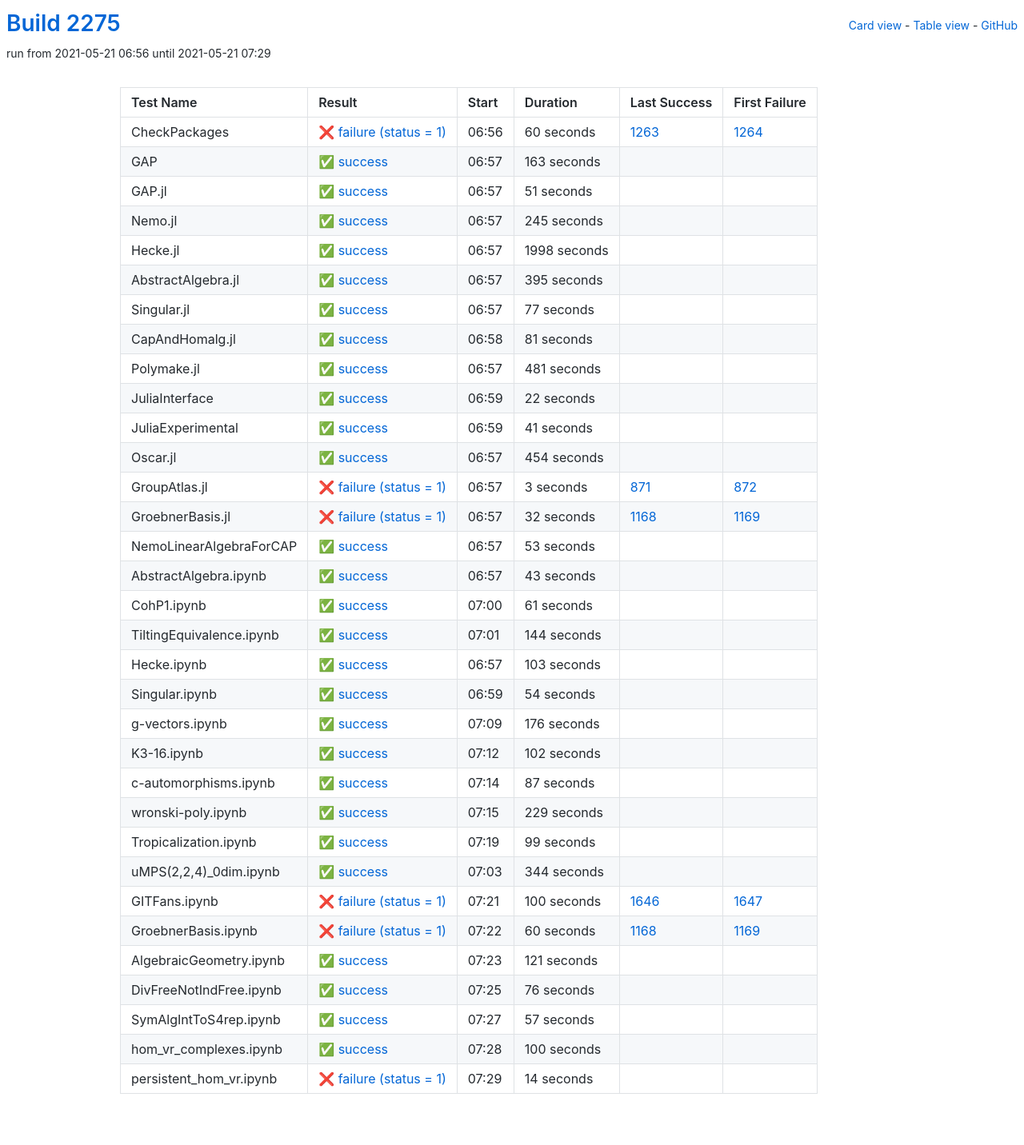
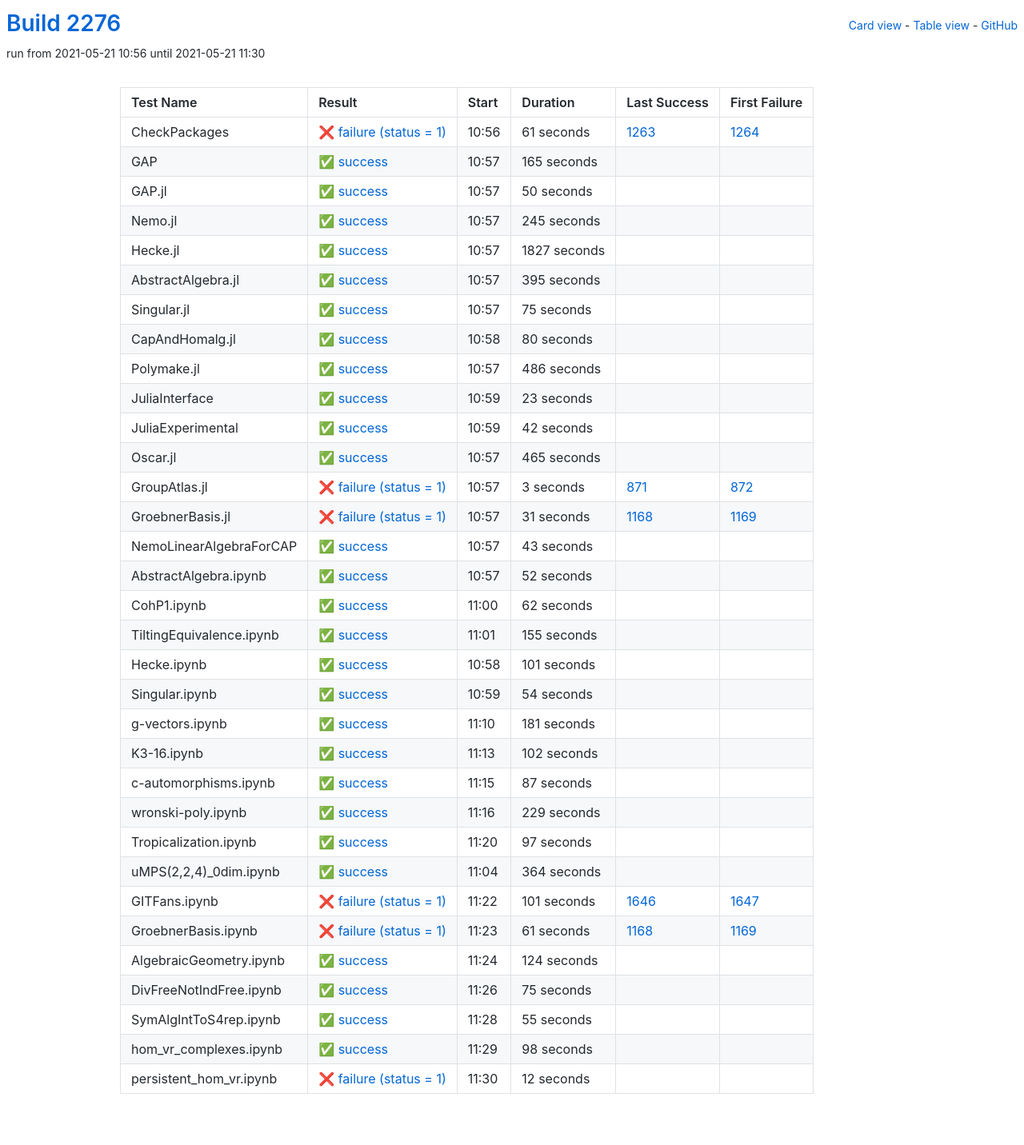
Before and after one commit to oscar-system/oscar-ci-status-stable, a Jekyll site: the page built from table.html, in a window 1280 px wide. Shown: the whole page at 80% size. Built offline with Jekyll 4.4.1, drawn with Linux system fonts in a browser that asks for light colours.

Commit message:
Build #2276

```diff
--- a/_data/ci.yml
+++ b/_data/ci.yml
@@ -1,6 +1,6 @@
 ---
-build: 2275
-build_url: https://oscarci.mathematik.uni-kl.de/job/oscar-stable/2275/
+build: 2276
+build_url: https://oscarci.mathematik.uni-kl.de/job/oscar-stable/2276/
 job: oscar-stable
 organization: oscar-system
 repo: oscar-ci-status-stable
@@ -8,44 +8,44 @@ repourl: https://github.com/oscar-system/oscar-ci-status-stable
 tests:
 - name: CheckPackages
   id: checkpackages
-  log: https://oscarci.mathematik.uni-kl.de/job/oscar-stable/2275/artifact/logs/build-2275/CheckPackages.log
-  start: 2021-05-21 06:56
+  log: https://oscarci.mathematik.uni-kl.de/job/oscar-stable/2276/artifact/logs/build-2276/CheckPackages.log
+  start: 2021-05-21 10:56
   success: false
   exitcode: 1
   status: failure
-  duration: 60
+  duration: 61
   last_success: 1263
   last_success_url: https://oscarci.mathematik.uni-kl.de/job/oscar-stable/1263/
   first_failure: 1264
   first_failure_url: https://oscarci.mathematik.uni-kl.de/job/oscar-stable/1264/
 - name: GAP
   id: gap
-  log: https://oscarci.mathematik.uni-kl.de/job/oscar-stable/2275/artifact/logs/build-2275/GAP.log
-  start: 2021-05-21 06:57
+  log: https://oscarci.mathematik.uni-kl.de/job/oscar-stable/2276/artifact/logs/build-2276/GAP.log
+  start: 2021-05-21 10:57
   success: true
   exitcode: 0
   status: success
-  duration: 163
+  duration: 165
   last_success: false
   last_success_url:
   first_failure: false
   first_failure_url:
 - name: GAP.jl
   id: gap-jl
-  log: https://oscarci.mathematik.uni-kl.de/job/oscar-stable/2275/artifact/logs/build-2275/GAP.jl.log
-  start: 2021-05-21 06:57
+  log: https://oscarci.mathematik.uni-kl.de/job/oscar-stable/2276/artifact/logs/build-2276/GAP.jl.log
+  start: 2021-05-21 10:57
   success: true
   exitcode: 0
   status: success
-  duration: 51
+  duration: 50
   last_success: false
   last_success_url:
   first_failure: false
   first_failure_url:
 - name: Nemo.jl
   id: nemo-jl
-  log: https://oscarci.mathematik.uni-kl.de/job/oscar-stable/2275/artifact/logs/build-2275/Nemo.jl.log
-  start: 2021-05-21 06:57
+  log: https://oscarci.mathematik.uni-kl.de/job/oscar-stable/2276/artifact/logs/build-2276/Nemo.jl.log
+  start: 2021-05-21 10:57
   success: true
   exitcode: 0
   status: success
@@ -56,20 +56,20 @@ tests:
   first_failure_url:
 - name: Hecke.jl
   id: hecke-jl
-  log: https://oscarci.mathematik.uni-kl.de/job/oscar-stable/2275/artifact/logs/build-2275/Hecke.jl.log
-  start: 2021-05-21 06:57
+  log: https://oscarci.mathematik.uni-kl.de/job/oscar-stable/2276/artifact/logs/build-2276/Hecke.jl.log
+  start: 2021-05-21 10:57
   success: true
   exitcode: 0
   status: success
-  duration: 1998
+  duration: 1827
   last_success: false
   last_success_url:
   first_failure: false
   first_failure_url:
 - name: AbstractAlgebra.jl
   id: abstractalgebra-jl
-  log: https://oscarci.mathematik.uni-kl.de/job/oscar-stable/2275/artifact/logs/build-2275/AbstractAlgebra.jl.log
-  start: 2021-05-21 06:57
+  log: https://oscarci.mathematik.uni-kl.de/job/oscar-stable/2276/artifact/logs/build-2276/AbstractAlgebra.jl.log
+  start: 2021-05-21 10:57
   success: true
   exitcode: 0
   status: success
@@ -80,80 +80,80 @@ tests:
   first_failure_url:
 - name: Singular.jl
   id: singular-jl
-  log: https://oscarci.mathematik.uni-kl.de/job/oscar-stable/2275/artifact/logs/build-2275/Singular.jl.log
-  start: 2021-05-21 06:57
+  log: https://oscarci.mathematik.uni-kl.de/job/oscar-stable/2276/artifact/logs/build-2276/Singular.jl.log
+  start: 2021-05-21 10:57
   success: true
   exitcode: 0
   status: success
-  duration: 77
+  duration: 75
   last_success: false
   last_success_url:
   first_failure: false
   first_failure_url:
 - name: CapAndHomalg.jl
   id: capandhomalg-jl
-  log: https://oscarci.mathematik.uni-kl.de/job/oscar-stable/2275/artifact/logs/build-2275/CapAndHomalg.jl.log
-  start: 2021-05-21 06:58
+  log: https://oscarci.mathematik.uni-kl.de/job/oscar-stable/2276/artifact/logs/build-2276/CapAndHomalg.jl.log
+  start: 2021-05-21 10:58
   success: true
   exitcode: 0
   status: success
-  duration: 81
+  duration: 80
   last_success: false
   last_success_url:
   first_failure: false
   first_failure_url:
 - name: Polymake.jl
   id: polymake-jl
-  log: https://oscarci.mathematik.uni-kl.de/job/oscar-stable/2275/artifact/logs/build-2275/Polymake.jl.log
-  start: 2021-05-21 06:57
+  log: https://oscarci.mathematik.uni-kl.de/job/oscar-stable/2276/artifact/logs/build-2276/Polymake.jl.log
+  start: 2021-05-21 10:57
   success: true
   exitcode: 0
   status: success
-  duration: 481
+  duration: 486
   last_success: false
   last_success_url:
   first_failure: false
   first_failure_url:
 - name: JuliaInterface
   id: juliainterface
-  log: https://oscarci.mathematik.uni-kl.de/job/oscar-stable/2275/artifact/logs/build-2275/JuliaInterface.log
-  start: 2021-05-21 06:59
+  log: https://oscarci.mathematik.uni-kl.de/job/oscar-stable/2276/artifact/logs/build-2276/JuliaInterface.log
+  start: 2021-05-21 10:59
   success: true
   exitcode: 0
   status: success
-  duration: 22
+  duration: 23
   last_success: false
   last_success_url:
   first_failure: false
   first_failure_url:
 - name: JuliaExperimental
   id: juliaexperimental
-  log: https://oscarci.mathematik.uni-kl.de/job/oscar-stable/2275/artifact/logs/build-2275/JuliaExperimental.log
-  start: 2021-05-21 06:59
+  log: https://oscarci.mathematik.uni-kl.de/job/oscar-stable/2276/artifact/logs/build-2276/JuliaExperimental.log
+  start: 2021-05-21 10:59
   success: true
   exitcode: 0
   status: success
-  duration: 41
+  duration: 42
   last_success: false
   last_success_url:
   first_failure: false
   first_failure_url:
 - name: Oscar.jl
   id: oscar-jl
-  log: https://oscarci.mathematik.uni-kl.de/job/oscar-stable/2275/artifact/logs/build-2275/Oscar.jl.log
-  start: 2021-05-21 06:57
+  log: https://oscarci.mathematik.uni-kl.de/job/oscar-stable/2276/artifact/logs/build-2276/Oscar.jl.log
+  start: 2021-05-21 10:57
   success: true
   exitcode: 0
   status: success
-  duration: 454
+  duration: 465
   last_success: false
   last_success_url:
   first_failure: false
   first_failure_url:
 - name: GroupAtlas.jl
   id: groupatlas-jl
-  log: https://oscarci.mathematik.uni-kl.de/job/oscar-stable/2275/artifact/logs/build-2275/GroupAtlas.jl.log
-  start: 2021-05-21 06:57
+  log: https://oscarci.mathematik.uni-kl.de/job/oscar-stable/2276/artifact/logs/build-2276/GroupAtlas.jl.log
+  start: 2021-05-21 10:57
   success: false
   exitcode: 1
   status: failure
@@ -164,32 +164,20 @@ tests:
   first_failure_url: https://oscarci.mathematik.uni-kl.de/job/oscar-stable/872/
 - name: GroebnerBasis.jl
   id: groebnerbasis-jl
-  log: https://oscarci.mathematik.uni-kl.de/job/oscar-stable/2275/artifact/logs/build-2275/GroebnerBasis.jl.log
-  start: 2021-05-21 06:57
+  log: https://oscarci.mathematik.uni-kl.de/job/oscar-stable/2276/artifact/logs/build-2276/GroebnerBasis.jl.log
+  start: 2021-05-21 10:57
   success: false
   exitcode: 1
   status: failure
-  duration: 32
+  duration: 31
   last_success: 1168
   last_success_url: https://oscarci.mathematik.uni-kl.de/job/oscar-stable/1168/
   first_failure: 1169
   first_failure_url: https://oscarci.mathematik.uni-kl.de/job/oscar-stable/1169/
 - name: NemoLinearAlgebraForCAP
   id: nemolinearalgebraforcap
-  log: https://oscarci.mathematik.uni-kl.de/job/oscar-stable/2275/artifact/logs/build-2275/NemoLinearAlgebraForCAP.log
-  start: 2021-05-21 06:57
-  success: true
-  exitcode: 0
-  status: success
-  duration: 53
-  last_success: false
-  last_success_url:
-  first_failure: false
-  first_failure_url:
-- name: AbstractAlgebra.ipynb
-  id: abstractalgebra-ipynb
-  log: https://oscarci.mathematik.uni-kl.de/job/oscar-stable/2275/artifact/logs/build-2275/AbstractAlgebra.ipynb.log
-  start: 2021-05-21 06:57
+  log: https://oscarci.mathematik.uni-kl.de/job/oscar-stable/2276/artifact/logs/build-2276/NemoLinearAlgebraForCAP.log
+  start: 2021-05-21 10:57
   success: true
   exitcode: 0
   status: success
@@ -198,46 +186,58 @@ tests:
   last_success_url:
   first_failure: false
   first_failure_url:
-- name: CohP1.ipynb
-  id: cohp1-ipynb
-  log: https://oscarci.mathematik.uni-kl.de/job/oscar-stable/2275/artifact/logs/build-2275/CohP1.ipynb.log
-  start: 2021-05-21 07:00
+- name: AbstractAlgebra.ipynb
+  id: abstractalgebra-ipynb
+  log: https://oscarci.mathematik.uni-kl.de/job/oscar-stable/2276/artifact/logs/build-2276/AbstractAlgebra.ipynb.log
+  start: 2021-05-21 10:57
   success: true
   exitcode: 0
   status: success
-  duration: 61
+  duration: 52
+  last_success: false
+  last_success_url:
+  first_failure: false
+  first_failure_url:
+- name: CohP1.ipynb
+  id: cohp1-ipynb
+  log: https://oscarci.mathematik.uni-kl.de/job/oscar-stable/2276/artifact/logs/build-2276/CohP1.ipynb.log
+  start: 2021-05-21 11:00
+  success: true
+  exitcode: 0
+  status: success
+  duration: 62
   last_success: false
   last_success_url:
   first_failure: false
   first_failure_url:
 - name: TiltingEquivalence.ipynb
   id: tiltingequivalence-ipynb
-  log: https://oscarci.mathematik.uni-kl.de/job/oscar-stable/2275/artifact/logs/build-2275/TiltingEquivalence.ipynb.log
-  start: 2021-05-21 07:01
+  log: https://oscarci.mathematik.uni-kl.de/job/oscar-stable/2276/artifact/logs/build-2276/TiltingEquivalence.ipynb.log
+  start: 2021-05-21 11:01
   success: true
   exitcode: 0
   status: success
-  duration: 144
+  duration: 155
   last_success: false
   last_success_url:
   first_failure: false
   first_failure_url:
 - name: Hecke.ipynb
   id: hecke-ipynb
-  log: https://oscarci.mathematik.uni-kl.de/job/oscar-stable/2275/artifact/logs/build-2275/Hecke.ipynb.log
-  start: 2021-05-21 06:57
+  log: https://oscarci.mathematik.uni-kl.de/job/oscar-stable/2276/artifact/logs/build-2276/Hecke.ipynb.log
+  start: 2021-05-21 10:58
   success: true
   exitcode: 0
   status: success
-  duration: 103
+  duration: 101
   last_success: false
   last_success_url:
   first_failure: false
   first_failure_url:
 - name: Singular.ipynb
   id: singular-ipynb
-  log: https://oscarci.mathematik.uni-kl.de/job/oscar-stable/2275/artifact/logs/build-2275/Singular.ipynb.log
-  start: 2021-05-21 06:59
+  log: https://oscarci.mathematik.uni-kl.de/job/oscar-stable/2276/artifact/logs/build-2276/Singular.ipynb.log
+  start: 2021-05-21 10:59
   success: true
   exitcode: 0
   status: success
@@ -248,20 +248,20 @@ tests:
   first_failure_url:
 - name: g-vectors.ipynb
   id: g-vectors-ipynb
-  log: https://oscarci.mathematik.uni-kl.de/job/oscar-stable/2275/artifact/logs/build-2275/g-vectors.ipynb.log
-  start: 2021-05-21 07:09
+  log: https://oscarci.mathematik.uni-kl.de/job/oscar-stable/2276/artifact/logs/build-2276/g-vectors.ipynb.log
+  start: 2021-05-21 11:10
   success: true
   exitcode: 0
   status: success
-  duration: 176
+  duration: 181
   last_success: false
   last_success_url:
   first_failure: false
   first_failure_url:
 - name: K3-16.ipynb
   id: k3-16-ipynb
-  log: https://oscarci.mathematik.uni-kl.de/job/oscar-stable/2275/artifact/logs/build-2275/K3-16.ipynb.log
-  start: 2021-05-21 07:12
+  log: https://oscarci.mathematik.uni-kl.de/job/oscar-stable/2276/artifact/logs/build-2276/K3-16.ipynb.log
+  start: 2021-05-21 11:13
   success: true
   exitcode: 0
   status: success
@@ -272,8 +272,8 @@ tests:
   first_failure_url:
 - name: c-automorphisms.ipynb
   id: c-automorphisms-ipynb
-  log: https://oscarci.mathematik.uni-kl.de/job/oscar-stable/2275/artifact/logs/build-2275/c-automorphisms.ipynb.log
-  start: 2021-05-21 07:14
+  log: https://oscarci.mathematik.uni-kl.de/job/oscar-stable/2276/artifact/logs/build-2276/c-automorphisms.ipynb.log
+  start: 2021-05-21 11:15
   success: true
   exitcode: 0
   status: success
@@ -284,8 +284,8 @@ tests:
   first_failure_url:
 - name: wronski-poly.ipynb
   id: wronski-poly-ipynb
-  log: https://oscarci.mathematik.uni-kl.de/job/oscar-stable/2275/artifact/logs/build-2275/wronski-poly.ipynb.log
-  start: 2021-05-21 07:15
+  log: https://oscarci.mathematik.uni-kl.de/job/oscar-stable/2276/artifact/logs/build-2276/wronski-poly.ipynb.log
+  start: 2021-05-21 11:16
   success: true
   exitcode: 0
   status: success
@@ -296,108 +296,108 @@ tests:
   first_failure_url:
 - name: Tropicalization.ipynb
   id: tropicalization-ipynb
-  log: https://oscarci.mathematik.uni-kl.de/job/oscar-stable/2275/artifact/logs/build-2275/Tropicalization.ipynb.log
-  start: 2021-05-21 07:19
+  log: https://oscarci.mathematik.uni-kl.de/job/oscar-stable/2276/artifact/logs/build-2276/Tropicalization.ipynb.log
+  start: 2021-05-21 11:20
   success: true
   exitcode: 0
   status: success
-  duration: 99
+  duration: 97
   last_success: false
   last_success_url:
   first_failure: false
   first_failure_url:
 - name: uMPS(2,2,4)_0dim.ipynb
   id: umps-2-2-4-0dim-ipynb
-  log: https://oscarci.mathematik.uni-kl.de/job/oscar-stable/2275/artifact/logs/build-2275/uMPS-2-2-4-_0dim.ipynb.log
-  start: 2021-05-21 07:03
+  log: https://oscarci.mathematik.uni-kl.de/job/oscar-stable/2276/artifact/logs/build-2276/uMPS-2-2-4-_0dim.ipynb.log
+  start: 2021-05-21 11:04
   success: true
   exitcode: 0
   status: success
-  duration: 344
+  duration: 364
   last_success: false
   last_success_url:
   first_failure: false
   first_failure_url:
 - name: GITFans.ipynb
   id: gitfans-ipynb
-  log: https://oscarci.mathematik.uni-kl.de/job/oscar-stable/2275/artifact/logs/build-2275/GITFans.ipynb.log
-  start: 2021-05-21 07:21
+  log: https://oscarci.mathematik.uni-kl.de/job/oscar-stable/2276/artifact/logs/build-2276/GITFans.ipynb.log
+  start: 2021-05-21 11:22
   success: false
   exitcode: 1
   status: failure
-  duration: 100
+  duration: 101
   last_success: 1646
   last_success_url: https://oscarci.mathematik.uni-kl.de/job/oscar-stable/1646/
   first_failure: 1647
   first_failure_url: https://oscarci.mathematik.uni-kl.de/job/oscar-stable/1647/
 - name: GroebnerBasis.ipynb
   id: groebnerbasis-ipynb
-  log: https://oscarci.mathematik.uni-kl.de/job/oscar-stable/2275/artifact/logs/build-2275/GroebnerBasis.ipynb.log
-  start: 2021-05-21 07:22
+  log: https://oscarci.mathematik.uni-kl.de/job/oscar-stable/2276/artifact/logs/build-2276/GroebnerBasis.ipynb.log
+  start: 2021-05-21 11:23
   success: false
   exitcode: 1
   status: failure
-  duration: 60
+  duration: 61
   last_success: 1168
   last_success_url: https://oscarci.mathematik.uni-kl.de/job/oscar-stable/1168/
   first_failure: 1169
   first_failure_url: https://oscarci.mathematik.uni-kl.de/job/oscar-stable/1169/
 - name: AlgebraicGeometry.ipynb
   id: algebraicgeometry-ipynb
-  log: https://oscarci.mathematik.uni-kl.de/job/oscar-stable/2275/artifact/logs/build-2275/AlgebraicGeometry.ipynb.log
-  start: 2021-05-21 07:23
+  log: https://oscarci.mathematik.uni-kl.de/job/oscar-stable/2276/artifact/logs/build-2276/AlgebraicGeometry.ipynb.log
+  start: 2021-05-21 11:24
   success: true
   exitcode: 0
   status: success
-  duration: 121
+  duration: 124
   last_success: false
   last_success_url:
   first_failure: false
   first_failure_url:
 - name: DivFreeNotIndFree.ipynb
   id: divfreenotindfree-ipynb
-  log: https://oscarci.mathematik.uni-kl.de/job/oscar-stable/2275/artifact/logs/build-2275/DivFreeNotIndFree.ipynb.log
-  start: 2021-05-21 07:25
+  log: https://oscarci.mathematik.uni-kl.de/job/oscar-stable/2276/artifact/logs/build-2276/DivFreeNotIndFree.ipynb.log
+  start: 2021-05-21 11:26
   success: true
   exitcode: 0
   status: success
-  duration: 76
+  duration: 75
   last_success: false
   last_success_url:
   first_failure: false
   first_failure_url:
 - name: SymAlgIntToS4rep.ipynb
   id: symalginttos4rep-ipynb
-  log: https://oscarci.mathematik.uni-kl.de/job/oscar-stable/2275/artifact/logs/build-2275/SymAlgIntToS4rep.ipynb.log
-  start: 2021-05-21 07:27
+  log: https://oscarci.mathematik.uni-kl.de/job/oscar-stable/2276/artifact/logs/build-2276/SymAlgIntToS4rep.ipynb.log
+  start: 2021-05-21 11:28
   success: true
   exitcode: 0
   status: success
-  duration: 57
+  duration: 55
   last_success: false
   last_success_url:
   first_failure: false
   first_failure_url:
 - name: hom_vr_complexes.ipynb
   id: hom-vr-complexes-ipynb
-  log: https://oscarci.mathematik.uni-kl.de/job/oscar-stable/2275/artifact/logs/build-2275/hom_vr_complexes.ipynb.log
-  start: 2021-05-21 07:28
+  log: https://oscarci.mathematik.uni-kl.de/job/oscar-stable/2276/artifact/logs/build-2276/hom_vr_complexes.ipynb.log
+  start: 2021-05-21 11:29
   success: true
   exitcode: 0
   status: success
-  duration: 100
+  duration: 98
   last_success: false
   last_success_url:
   first_failure: false
   first_failure_url:
 - name: persistent_hom_vr.ipynb
   id: persistent-hom-vr-ipynb
-  log: https://oscarci.mathematik.uni-kl.de/job/oscar-stable/2275/artifact/logs/build-2275/persistent_hom_vr.ipynb.log
-  start: 2021-05-21 07:29
+  log: https://oscarci.mathematik.uni-kl.de/job/oscar-stable/2276/artifact/logs/build-2276/persistent_hom_vr.ipynb.log
+  start: 2021-05-21 11:30
   success: false
   exitcode: 1
   status: failure
-  duration: 14
+  duration: 12
   last_success: false
   last_success_url:
   first_failure: false
```
Also changed, not shown: README.md.
